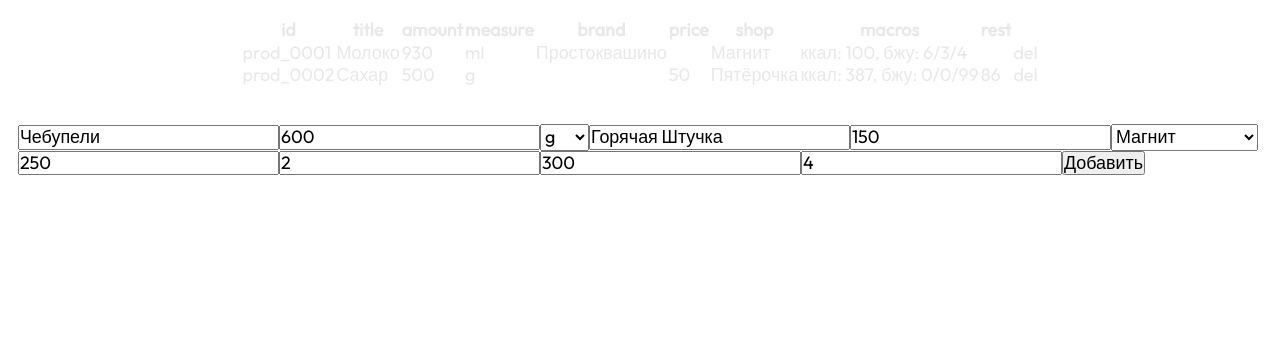
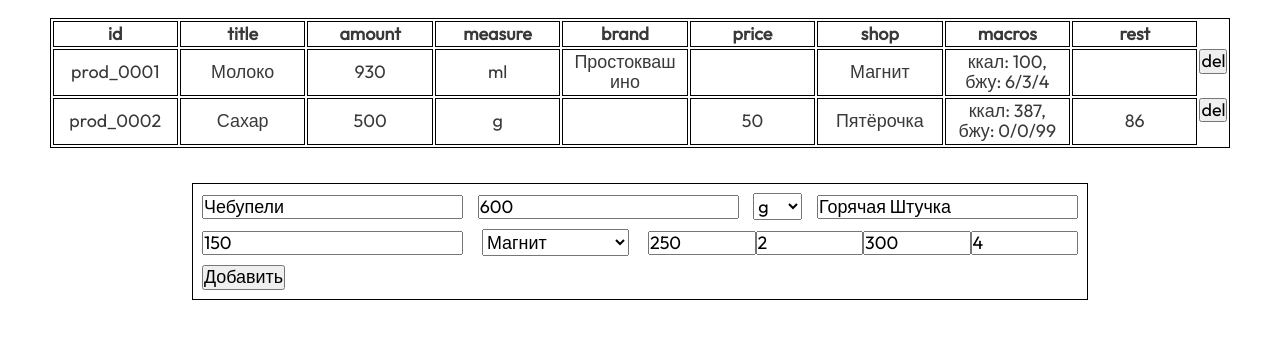
Before and after one commit to shishkinsa997/meal-manager, a website built with Vite: page index.html in a window 1280 px wide. Built offline with nearby package versions, Linux system fonts and the light colour scheme.

Commit message:
feat: add some styles for visualisation

```diff
--- a/src/styles/main.scss
+++ b/src/styles/main.scss
@@ -25,7 +25,7 @@ html {
 body {
   @include outfit;
   min-height: 100dvh;
-  color: v.$color-light;
+  color: v.$color-dark;
 
   [data-theme="light"] & {
     color: v.$color-black;
@@ -46,7 +46,7 @@ a {
 }
 
 button {
-  all: unset;
+  // all: unset;
   cursor: pointer;
 }
 
@@ -57,6 +57,50 @@ main {
   gap: 2rem;
 }
 
+table {
+  width: 20rem;
+  // height: 20rem;
+  border: 0.1rem solid black;
+}
+
+tr, td, th {
+  height: 1rem;
+  border: 0.1rem solid black;
+  min-width: 7rem;
+  max-width: 7rem;
+  text-align: center;
+  padding: 0.1rem 0.4rem;
+  word-wrap: break-word;
+  overflow-wrap: break-word;
+}
+
+.form-container {
+  @include flex-column;
+  border: 0.1rem solid black;
+  width: 50rem;
+  gap: 0.5rem;
+}
+
+form {
+  @include flex-between;
+  flex-wrap: wrap;
+  padding: 0.5rem;
+  gap: 0.5rem;
+}
+
+input {
+  max-width: 15rem;
+}
+
+.macros {
+  // width: 10rem;
+  input {
+    max-width: 6rem;
+  }
+}
+
+
+
 [hidden] {
   display: none;
 }
--- a/src/styles/media.scss
+++ b/src/styles/media.scss
@@ -37,6 +37,6 @@
 @media (orientation: portrait) {
 
   html {
-    font-size: 3.9dvw;
+    font-size: 1.5dvw;
   }
 }
```
